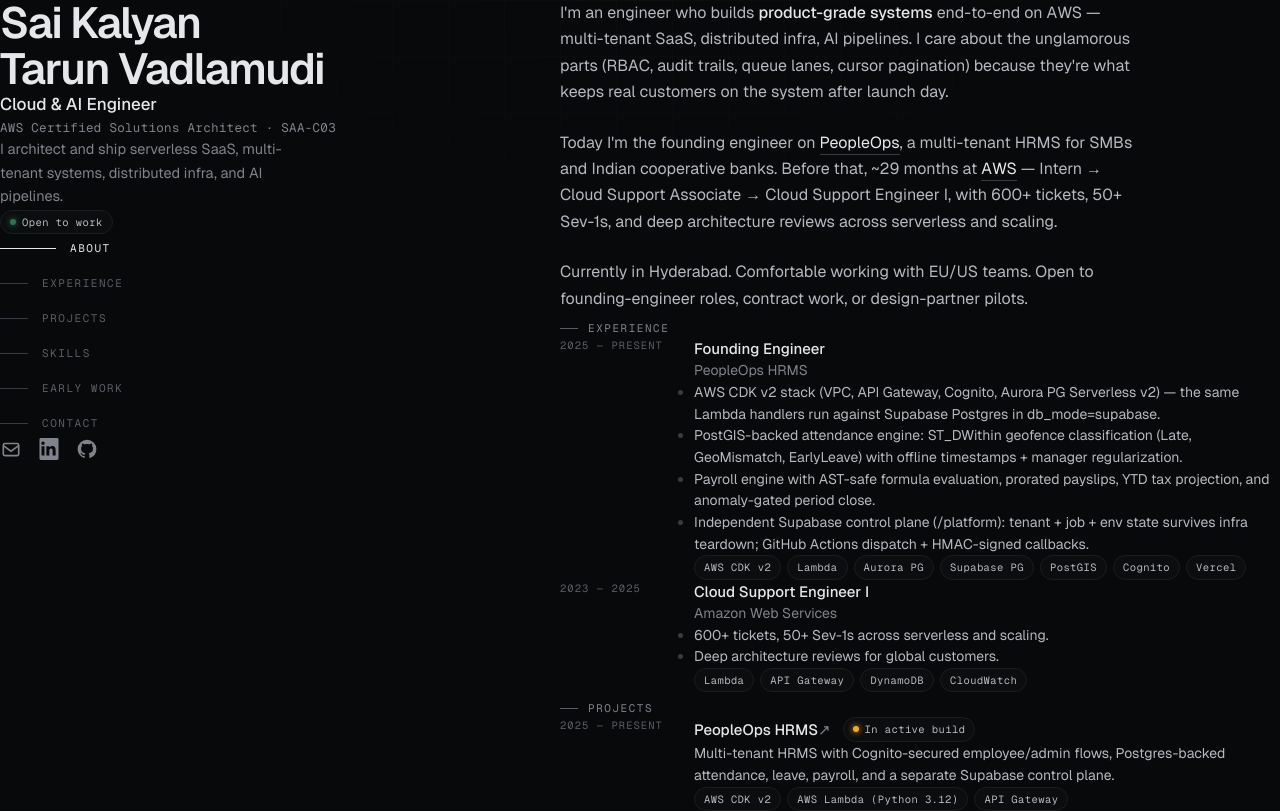
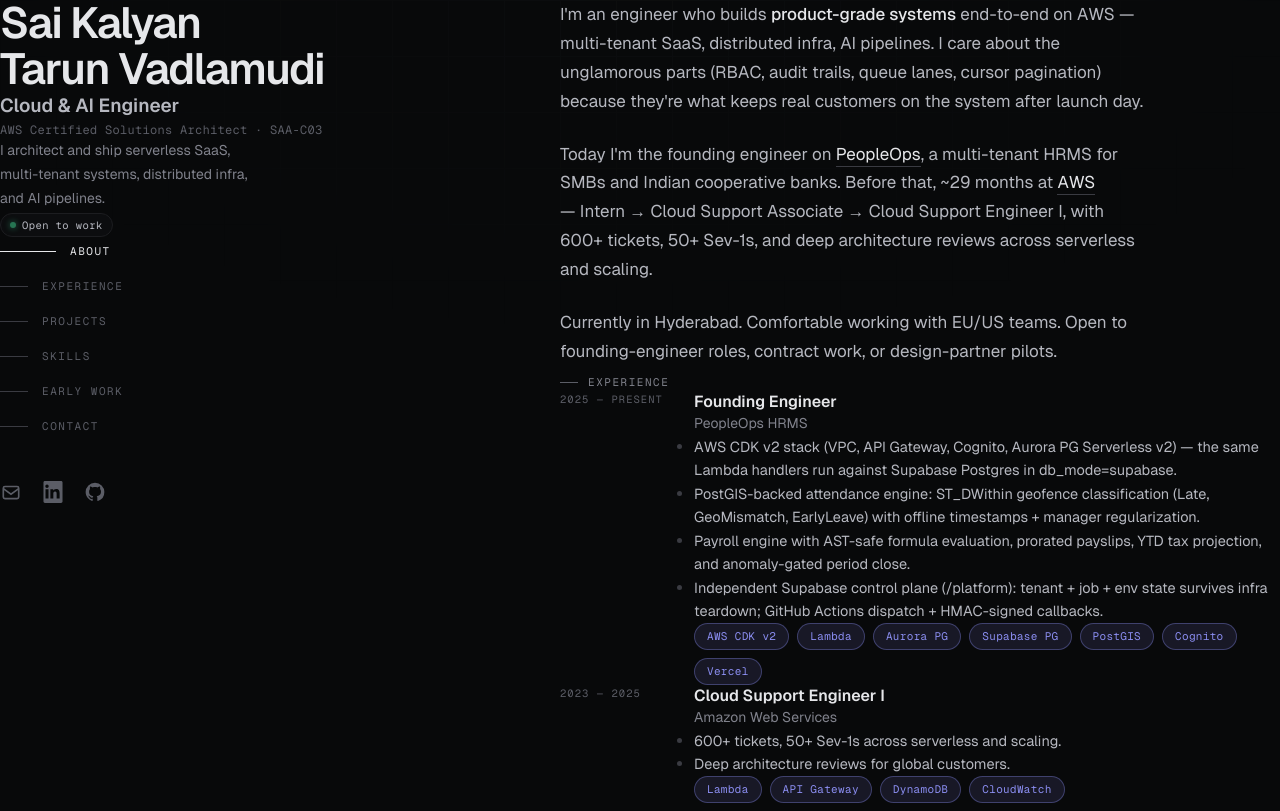
Before and after one commit to TarunHoKage7/portfolio2026, a Next.js app: page / in a window 1280 px wide. Shown: the top 811 px of the page. Built offline with nearby package versions, Linux system fonts and the light colour scheme; no server answers.

Commit message:
ui clean-up

```diff
--- a/app/globals.css
+++ b/app/globals.css
@@ -139,10 +139,10 @@ h1, h2, h3 { letter-spacing: -0.02em; }
 }
 
 .lead {
-  font-size: 16px;
-  line-height: 1.65;
+  font-size: 17px;
+  line-height: 1.7;
   color: var(--color-tx-2);
-  max-width: 60ch;
+  max-width: 58ch;
   text-wrap: pretty;
 }
 .lead + .lead { margin-top: 24px; }
@@ -176,20 +176,21 @@ h1, h2, h3 { letter-spacing: -0.02em; }
 
 .tag {
   display: inline-flex; align-items: center;
-  padding: 3px 9px;
+  padding: 4px 12px;
   font-family: var(--font-mono);
-  font-size: 10.5px;
-  letter-spacing: 0.04em;
-  color: var(--color-tx-2);
-  background: var(--color-bg-panel);
-  border: 1px solid var(--color-line);
+  font-size: 11px;
+  letter-spacing: 0.03em;
+  color: var(--color-accent);
+  background: var(--accent-tint);
+  border: 1px solid var(--accent-line);
   border-radius: 999px;
   white-space: nowrap;
 }
 
-.tag[data-depth="3"] { color: var(--color-tx); border-color: var(--color-line-strong); }
-.tag[data-depth="2"] { color: var(--color-tx-2); }
-.tag[data-depth="1"] { color: var(--color-tx-3); }
+/* Skill depth variants — dim less-used skills progressively */
+.tag[data-depth="3"] { color: var(--color-accent); }
+.tag[data-depth="2"] { color: var(--color-tx-2); background: var(--color-bg-elev); border-color: var(--color-line-strong); }
+.tag[data-depth="1"] { color: var(--color-tx-4); background: transparent; border-color: var(--color-line); }
 
 /* ─────────────────────────────────────────────────────────────────
    Status pill
--- a/app/page.tsx
+++ b/app/page.tsx
@@ -52,15 +52,15 @@ export default function Home() {
                   {e.when}
                 </div>
                 <div>
-                  <div className="text-[15px] text-tx font-medium">{e.role}</div>
-                  <div className="text-[14px] text-tx-3 mt-1">
+                  <div className="text-[16px] text-tx font-semibold leading-snug">{e.role}</div>
+                  <div className="text-[14px] text-tx-3 mt-1.5">
                     {e.company}
                     {e.sub && <span className="text-tx-4"> · {e.sub}</span>}
                   </div>
-                  <ul className="mt-5 space-y-2.5 text-[14px] text-tx-2 list-disc pl-5 marker:text-tx-5">
+                  <ul className="mt-5 space-y-3 text-[14.5px] text-tx-2 leading-relaxed list-disc pl-5 marker:text-tx-5">
                     {e.bullets.map((b) => <li key={b}>{b}</li>)}
                   </ul>
-                  <div className="mt-5 flex flex-wrap gap-1.5">
+                  <div className="mt-6 flex flex-wrap gap-2">
                     {e.tags.map((t) => <span key={t} className="tag">{t}</span>)}
                   </div>
                 </div>
--- a/components/Sidebar.tsx
+++ b/components/Sidebar.tsx
@@ -13,6 +13,7 @@ interface Props {
 export function Sidebar({ sections, backLink }: Props) {
   return (
     <aside className="relative lg:sticky lg:top-0 lg:h-screen lg:py-24 py-16 flex flex-col">
+      {/* ── Top cluster: identity ─────────────────────────── */}
       <div>
         {backLink && (
           <Link
@@ -29,29 +30,29 @@ export function Sidebar({ sections, backLink }: Props) {
           </Link>
         </h1>
 
-        <div className="mt-3 text-[17px] text-tx font-medium">{profile.role}</div>
+        <div className="mt-3 text-[19px] font-semibold text-tx-2">{profile.role}</div>
         {profile.cert && (
-          <div className="mt-2 text-[12.5px] font-mono tracking-wide text-tx-3">
+          <div className="mt-2 text-[12px] font-mono tracking-wide text-tx-4">
             {profile.cert}
           </div>
         )}
 
-        <p className="mt-7 max-w-[34ch] text-[14.5px] leading-relaxed text-tx-3">
+        <p className="mt-6 max-w-[32ch] text-[14px] leading-[1.7] text-tx-3">
           {profile.tagline}
         </p>
 
-        <div className="mt-10">
+        <div className="mt-8">
           <StatusPill status="openToWork" label={profile.status} pulse />
         </div>
       </div>
 
-      {sections && (
-        <div className="mt-14 lg:mt-16">
-          <NavScrollSpy sections={sections} />
-        </div>
-      )}
+      {/* ── Bottom cluster: nav + social ─────────────────── */}
+      {/* mt-auto pushes this group to the lower half of the sidebar,
+          matching the visual rhythm where navigation sits near the bottom */}
+      <div className="mt-auto flex flex-col gap-10">
+        {sections && <NavScrollSpy sections={sections} />}
 
-      <div className="mt-auto pt-14 flex gap-4 text-tx-3">
+        <div className="flex gap-5 text-tx-4">
           <a href={`mailto:${profile.email}`} aria-label="Email" className="hover:text-tx transition-colors">
             <MailIcon className="size-[22px]" />
           </a>
@@ -62,6 +63,7 @@ export function Sidebar({ sections, backLink }: Props) {
             <GitHubIcon className="size-[22px]" />
           </a>
         </div>
+      </div>
     </aside>
   );
 }
```
Lines whose indentation alone changed are shown as unchanged.
